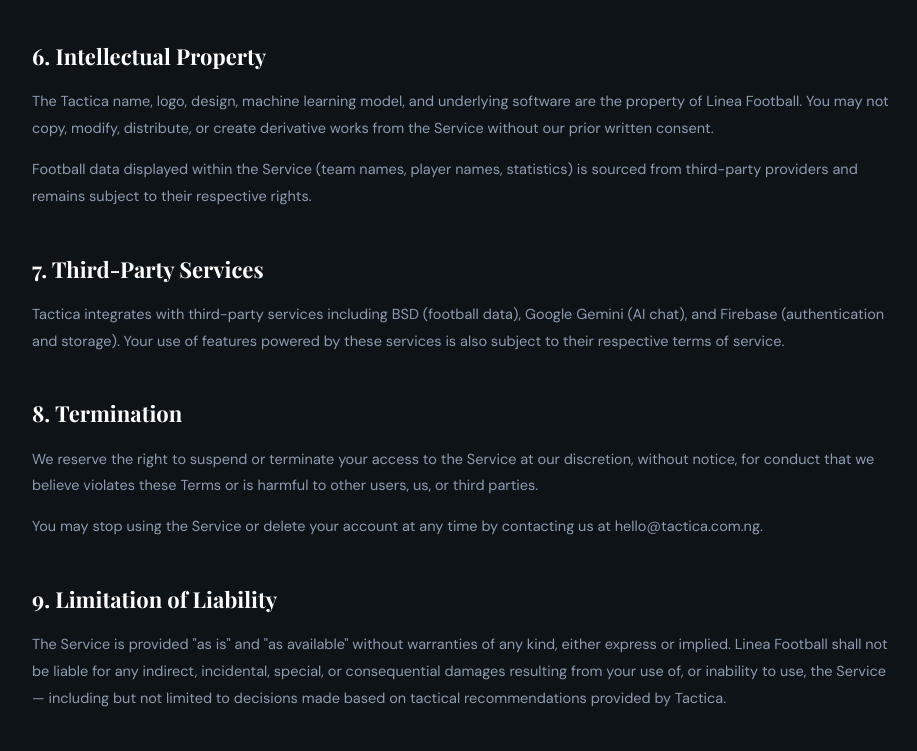
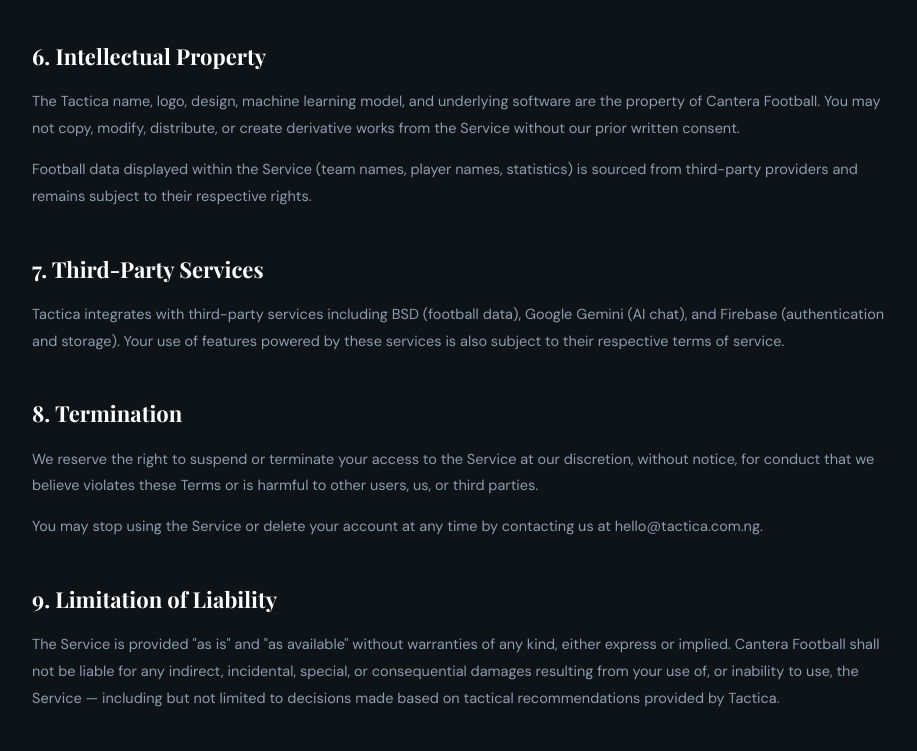
Before and after one commit to iamtjbest/tactica-web, a plain HTML site: page terms.html in a window 1280 px wide. Shown: the part 1794-2545 px from the top of the page, without its empty margins (348-1265 px from the left). Drawn offline with nearby package versions, Linux system fonts and the light colour scheme; a web font is replaced by a local one.

Commit message:
Update references from Linea Football to Cantera Football

```diff
--- a/terms.html
+++ b/terms.html
@@ -252,7 +252,7 @@ button { cursor: pointer; border: none; outline: none; background: none; font-fa
 
         <div class="legal-section reveal" id="acceptance">
           <h2 class="legal-h2">1. Acceptance of Terms</h2>
-          <p class="legal-p">By accessing or using Tactica's website, web application, or mobile app (collectively, the "Service"), operated by <strong>Linea Football</strong>, you agree to be bound by these Terms of Service. If you do not agree to these terms, please do not use the Service.</p>
+          <p class="legal-p">By accessing or using Tactica's website, web application, or mobile app (collectively, the "Service"), operated by <strong>Cantera Football</strong>, you agree to be bound by these Terms of Service. If you do not agree to these terms, please do not use the Service.</p>
         </div>
 
         <div class="legal-section reveal" id="description">
@@ -296,7 +296,7 @@ button { cursor: pointer; border: none; outline: none; background: none; font-fa
 
         <div class="legal-section reveal" id="ip">
           <h2 class="legal-h2">6. Intellectual Property</h2>
-          <p class="legal-p">The Tactica name, logo, design, machine learning model, and underlying software are the property of Linea Football. You may not copy, modify, distribute, or create derivative works from the Service without our prior written consent.</p>
+          <p class="legal-p">The Tactica name, logo, design, machine learning model, and underlying software are the property of Cantera Football. You may not copy, modify, distribute, or create derivative works from the Service without our prior written consent.</p>
           <p class="legal-p">Football data displayed within the Service (team names, player names, statistics) is sourced from third-party providers and remains subject to their respective rights.</p>
         </div>
 
@@ -313,7 +313,7 @@ button { cursor: pointer; border: none; outline: none; background: none; font-fa
 
         <div class="legal-section reveal" id="liability">
           <h2 class="legal-h2">9. Limitation of Liability</h2>
-          <p class="legal-p">The Service is provided "as is" and "as available" without warranties of any kind, either express or implied. Linea Football shall not be liable for any indirect, incidental, special, or consequential damages resulting from your use of, or inability to use, the Service — including but not limited to decisions made based on tactical recommendations provided by Tactica.</p>
+          <p class="legal-p">The Service is provided "as is" and "as available" without warranties of any kind, either express or implied. Cantera Football shall not be liable for any indirect, incidental, special, or consequential damages resulting from your use of, or inability to use, the Service — including but not limited to decisions made based on tactical recommendations provided by Tactica.</p>
         </div>
 
         <div class="legal-section reveal" id="governing-law">
@@ -386,7 +386,7 @@ button { cursor: pointer; border: none; outline: none; background: none; font-fa
   </div>
   <div class="footer-bottom">
     <div class="footer-copy">
-      <span class="by">© 2026 Tactica.</span> A product by <a href="https://lineafootball.com" target="_blank">Linea Football</a>
+      <span class="by">© 2026 Tactica.</span> A product by <a href="https://cantera-football.vercel.app" target="_blank">Cantera Football</a>
     </div>
     <div class="footer-legal">
       <a href="/privacy">Privacy</a>
```
